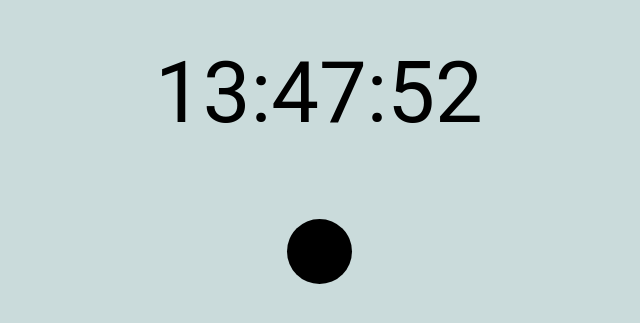
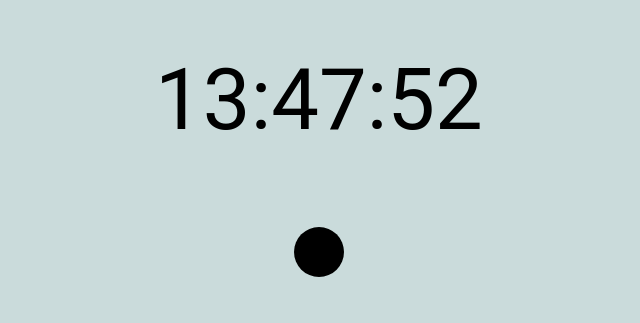
Before and after one commit to an-vision/clock, a plain HTML site: page index.html in a window 768 px wide. Shown: the part 275-598 px from the top of the page, without its empty margins (65-705 px from the left). Drawn offline with Linux system fonts and the light colour scheme.

Commit message:
Update style.css

```diff
--- a/style.css
+++ b/style.css
@@ -4,9 +4,10 @@ body {
     margin: 0;
     height: 100vh;
     display: flex;
-    flex-direction: column; /* Added to stack elements vertically */
+    flex-direction: column;
     justify-content: center;
     align-items: center;
+    overflow: hidden;
     background-color: rgb(202, 219, 219);
     font-family: 'Roboto', sans-serif;
 }
@@ -50,6 +51,11 @@ body {
         font-size: 85px;
         color: black;
         margin-bottom: 10%;
+    }
+
+    #settings-button {
+        width: 50px;
+        height: 50px;
     }
 
   }
```
